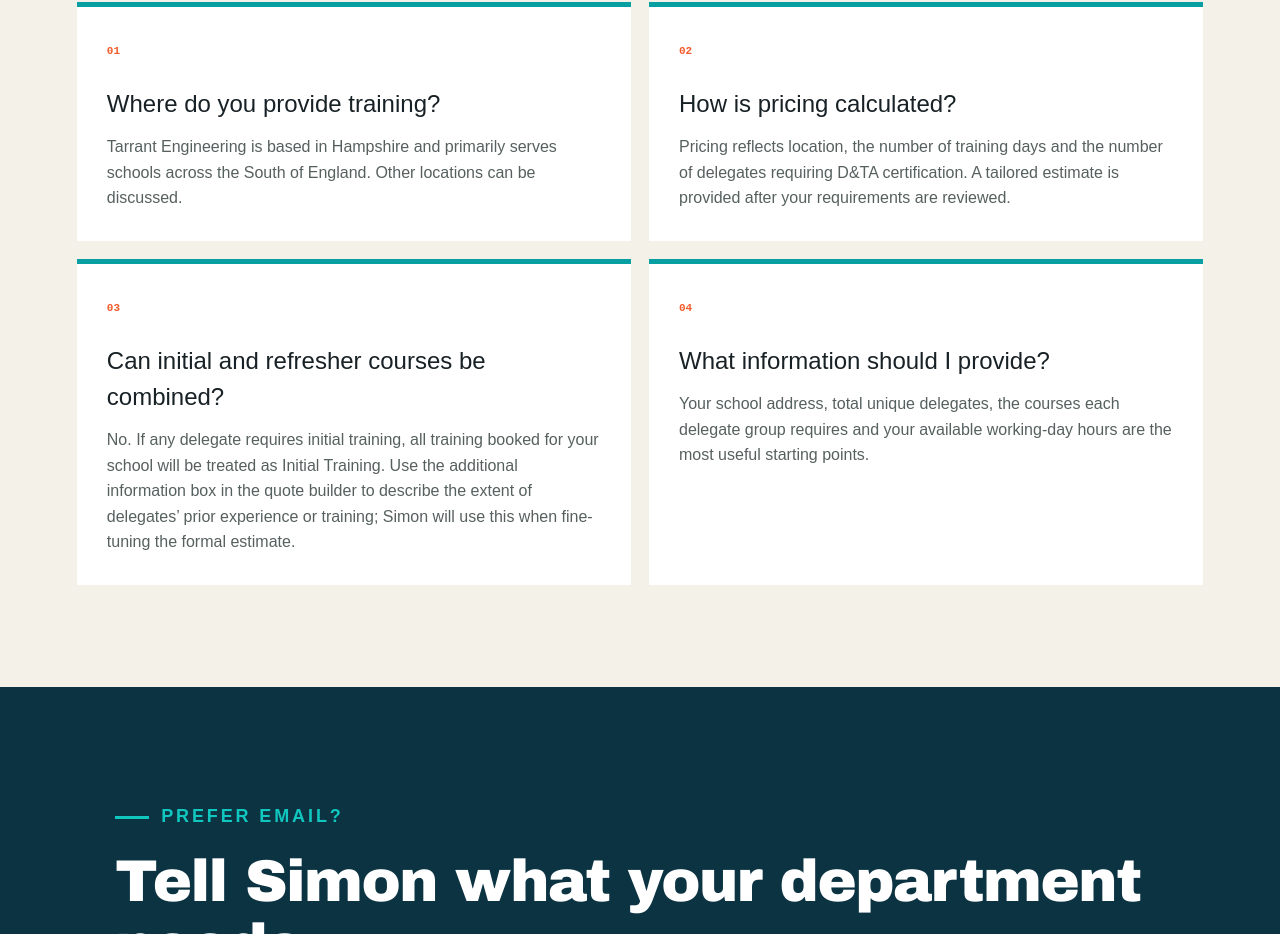
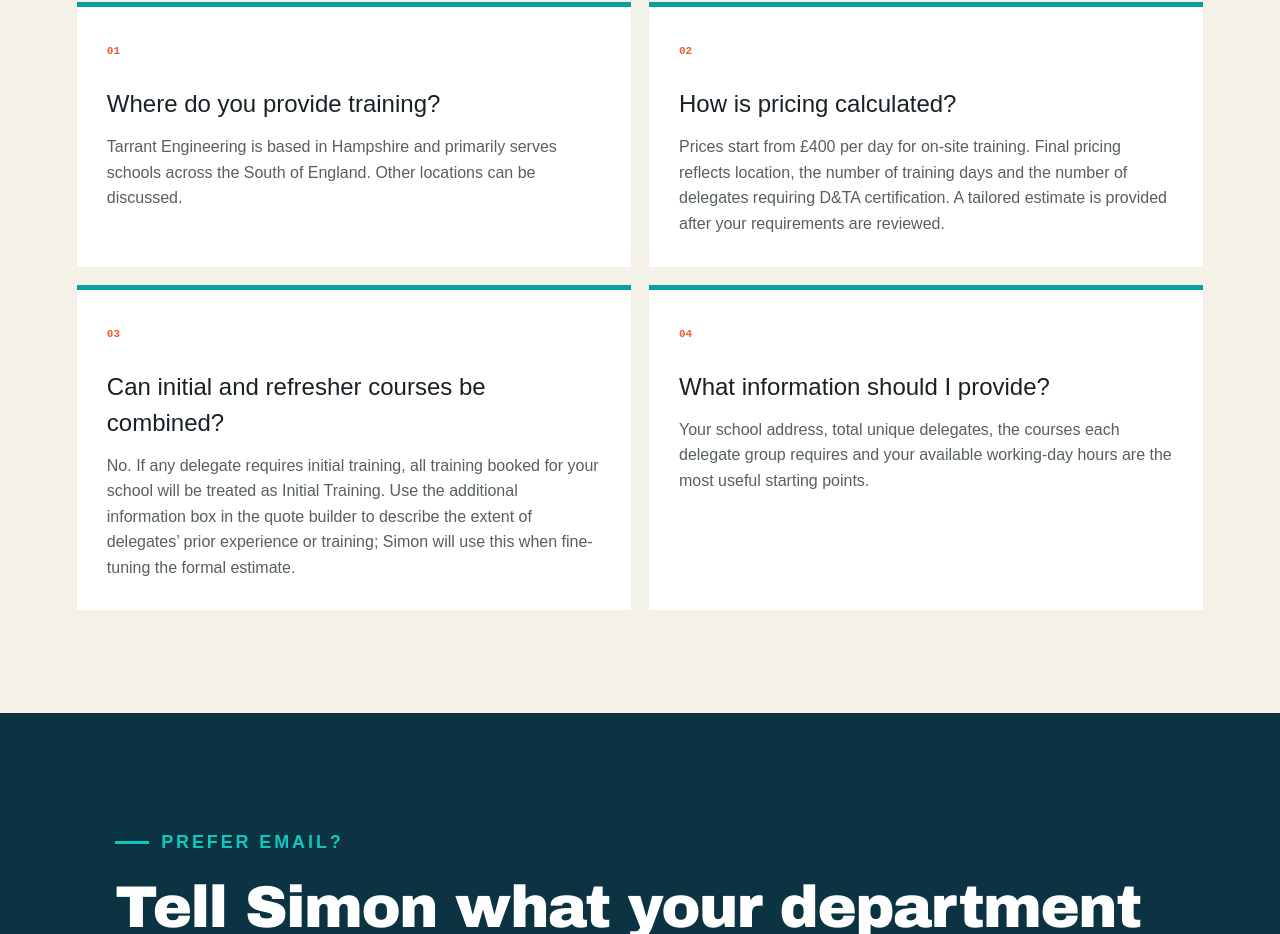
Before and after one commit to tarranteng/Training-Website, a Next.js app: page /contact in a window 1280 px wide. Shown: the part 968-1902 px from the top of the page. Built offline with nearby package versions, Linux system fonts and the light colour scheme.

Commit message:
Add files via upload

```diff
--- a/app/contact/page.tsx
+++ b/app/contact/page.tsx
@@ -8,7 +8,7 @@ export const metadata: Metadata = {
 
 const faqs = [
   ["Where do you provide training?", "Tarrant Engineering is based in Hampshire and primarily serves schools across the South of England. Other locations can be discussed."],
-  ["How is pricing calculated?", "Pricing reflects location, the number of training days and the number of delegates requiring D&TA certification. A tailored estimate is provided after your requirements are reviewed."],
+  ["How is pricing calculated?", "Prices start from £400 per day for on-site training. Final pricing reflects location, the number of training days and the number of delegates requiring D&TA certification. A tailored estimate is provided after your requirements are reviewed."],
   ["Can initial and refresher courses be combined?", "No. If any delegate requires initial training, all training booked for your school will be treated as Initial Training. Use the additional information box in the quote builder to describe the extent of delegates’ prior experience or training; Simon will use this when fine-tuning the formal estimate."],
   ["What information should I provide?", "Your school address, total unique delegates, the courses each delegate group requires and your available working-day hours are the most useful starting points."],
 ];
```
